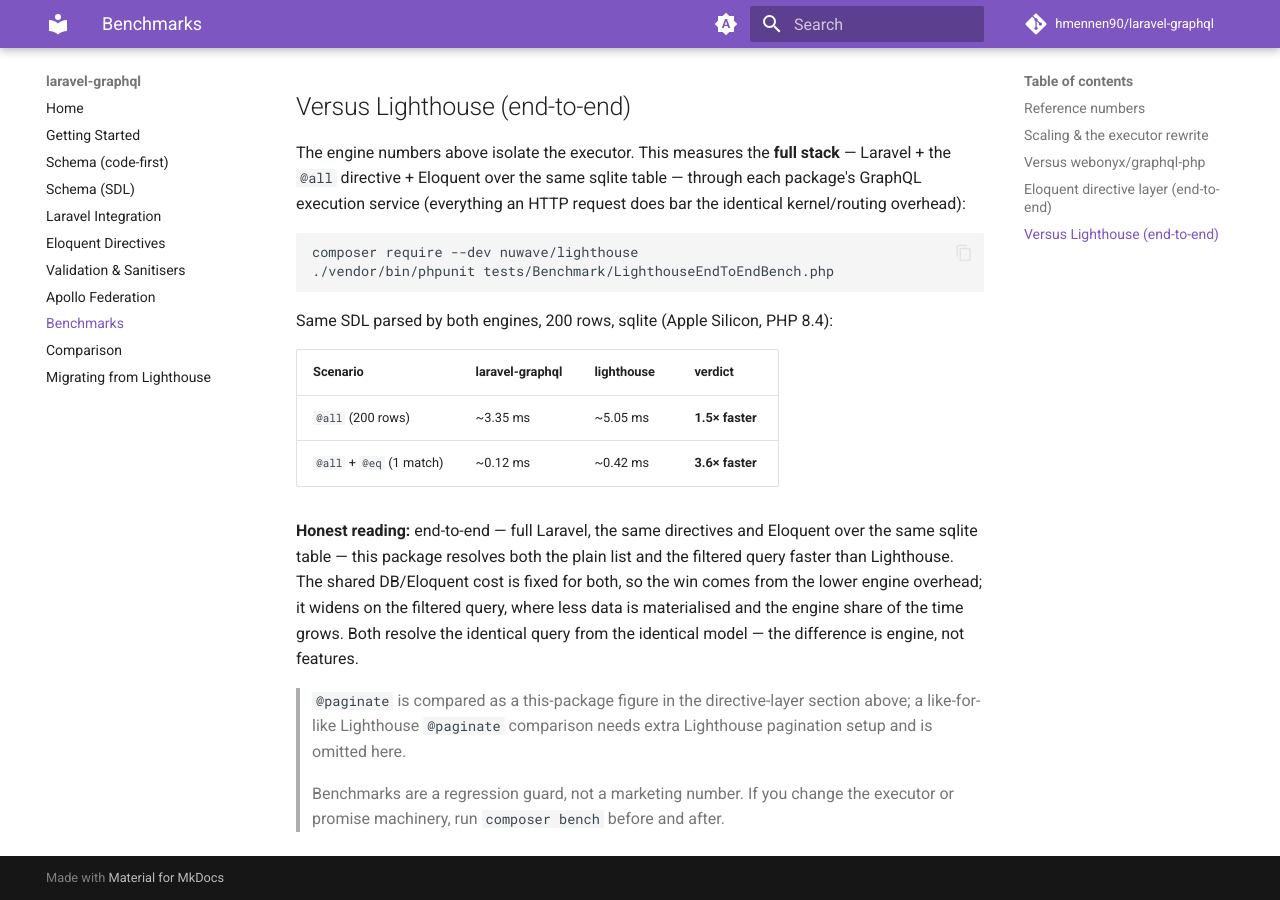
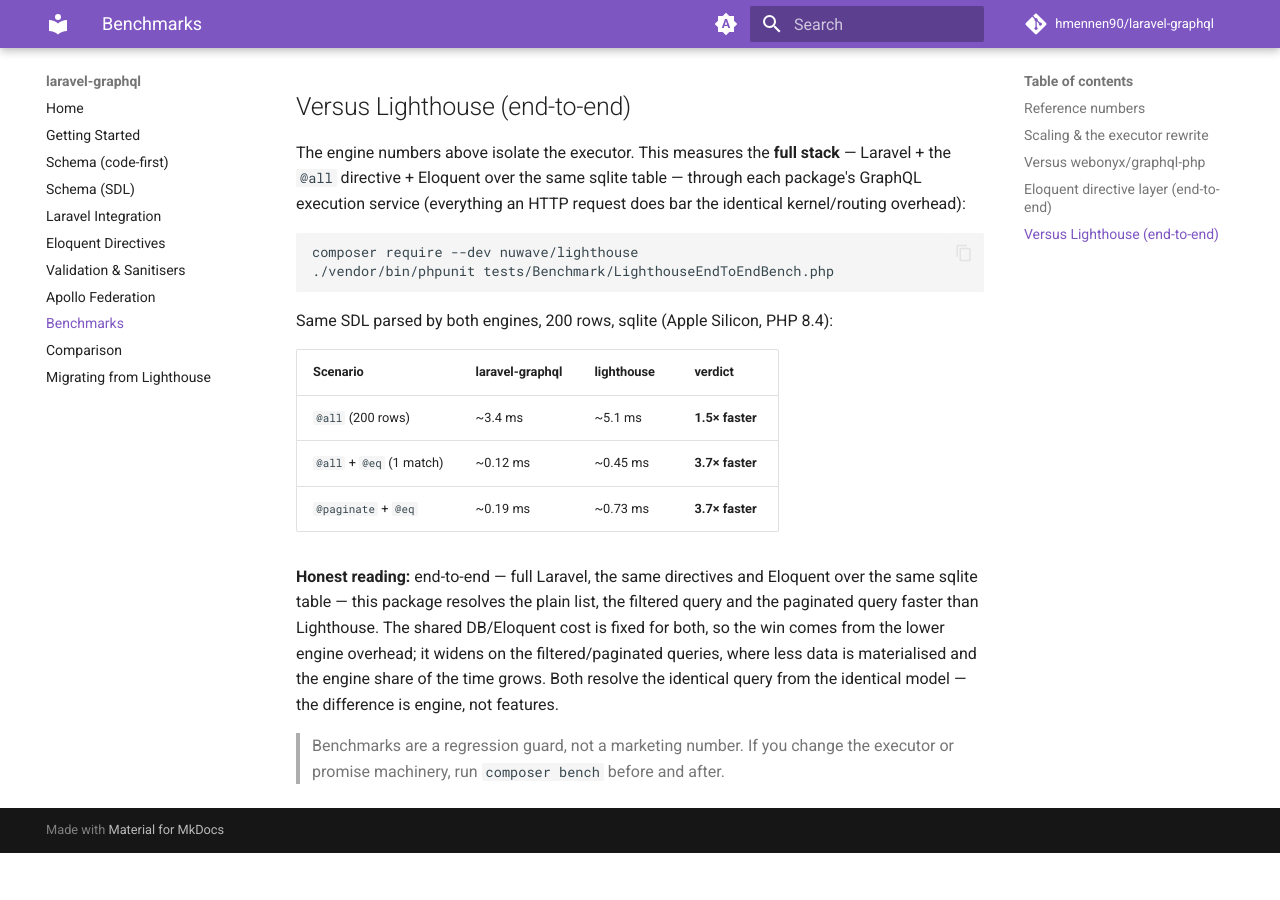
Before and after one commit to hmennen90/laravel-graphql, an MkDocs documentation site: the page built from docs/benchmarks.md, in a window 1280 px wide and 900 px high, scrolled down 2948 px. Built offline with MkDocs 1.6.1 and Material for MkDocs 9.7.7, drawn with Linux system fonts in a browser that asks for light colours; comment, search, counter and statistics services are not loaded; after the commit the page ends 3801 px from its top, so only the background shows below that.

Commit message:
test(bench): add @paginate to the Lighthouse comparison
Register Lighthouse's feature providers (testbench skips package discovery) so @paginate
resolves. Head-to-head end-to-end: @all ~1.5x, @all+@eq ~3.7x, @paginate+@eq ~3.7x
faster than Lighthouse. Docs + comparison updated.

Co-Authored-By: Claude Opus 4.8 (1M context) <noreply@anthropic.com>

```diff
--- a/docs/benchmarks.md
+++ b/docs/benchmarks.md
@@ -123,19 +123,17 @@ Same SDL parsed by both engines, 200 rows, sqlite (Apple Silicon, PHP 8.4):
 
 | Scenario | laravel-graphql | lighthouse | verdict |
 |---|---|---|---|
-| `@all` (200 rows) | ~3.35 ms | ~5.05 ms | **1.5× faster** |
-| `@all` + `@eq` (1 match) | ~0.12 ms | ~0.42 ms | **3.6× faster** |
+| `@all` (200 rows) | ~3.4 ms | ~5.1 ms | **1.5× faster** |
+| `@all` + `@eq` (1 match) | ~0.12 ms | ~0.45 ms | **3.7× faster** |
+| `@paginate` + `@eq` | ~0.19 ms | ~0.73 ms | **3.7× faster** |
 
 **Honest reading:** end-to-end — full Laravel, the same directives and Eloquent over the
-same sqlite table — this package resolves both the plain list and the filtered query
-faster than Lighthouse. The shared DB/Eloquent cost is fixed for both, so the win comes
-from the lower engine overhead; it widens on the filtered query, where less data is
-materialised and the engine share of the time grows. Both resolve the identical query
-from the identical model — the difference is engine, not features.
-
-> `@paginate` is compared as a this-package figure in the directive-layer section above;
-> a like-for-like Lighthouse `@paginate` comparison needs extra Lighthouse pagination
-> setup and is omitted here.
+same sqlite table — this package resolves the plain list, the filtered query and the
+paginated query faster than Lighthouse. The shared DB/Eloquent cost is fixed for both,
+so the win comes from the lower engine overhead; it widens on the filtered/paginated
+queries, where less data is materialised and the engine share of the time grows. Both
+resolve the identical query from the identical model — the difference is engine, not
+features.
 
 > Benchmarks are a regression guard, not a marketing number. If you change the
 > executor or promise machinery, run `composer bench` before and after.
```
Also changed, not shown: docs/comparison.md (+3 -3 lines), 1 other file.
